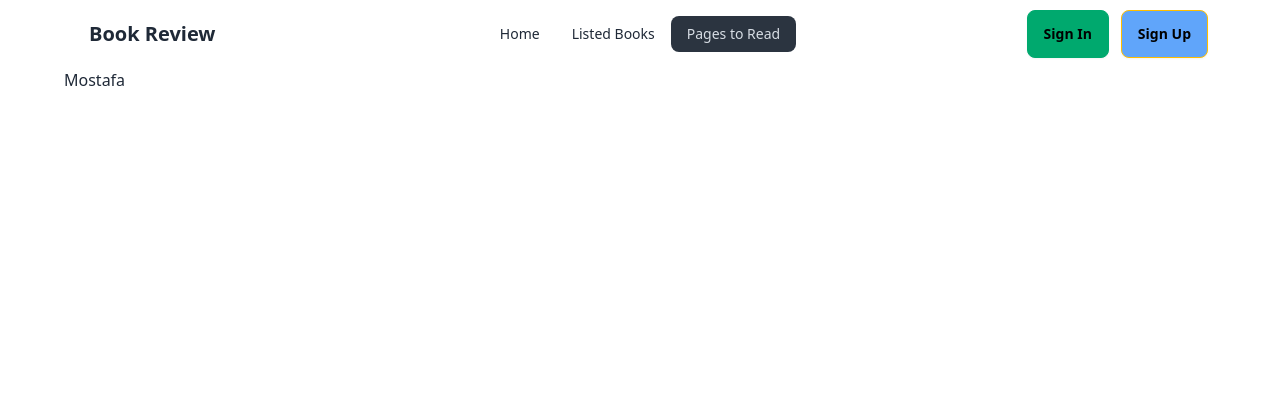
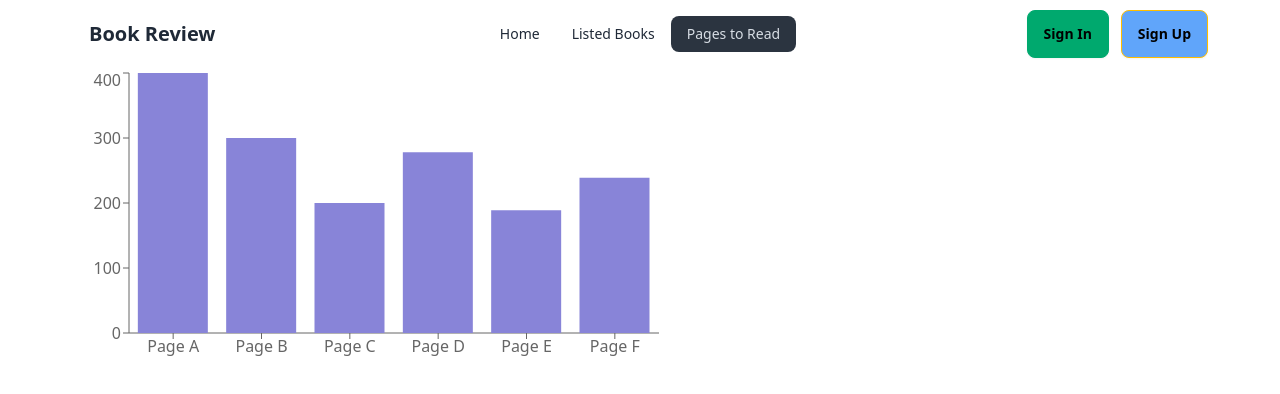
Before and after one commit to IEEEMOSTAFA/A8_Book_Review, a React (Vite) app: page /pagestoread in a window 1280 px wide. Shown: the top 394 px of the page. Built offline with nearby package versions, Linux system fonts and the light colour scheme.

Commit message:
graph successfully added

```diff
--- a/package.json
+++ b/package.json
@@ -15,6 +15,7 @@
     "match-sorter": "^6.3.4",
     "prop-types": "^15.8.1",
     "react": "^18.3.1",
+    "react-charts": "^2.0.0-beta.7",
     "react-dom": "^18.3.1",
     "react-icons": "^5.3.0",
     "react-router-dom": "^6.26.2",
--- a/src/components/PagesToRead/PagesToRead.jsx
+++ b/src/components/PagesToRead/PagesToRead.jsx
@@ -1,23 +1,49 @@
 import React from 'react';
-// import { BarChart } from '@mui/x-charts/BarChart';
+import { BarChart, Bar, XAxis, YAxis, Tooltip } from 'recharts';
+const PagesToRead = () => {
+    const data = [
+        { name: 'Page A', uv: 400, pv: 2400, amt: 2400 },
+        { name: 'Page B', uv: 300, pv: 1398, amt: 2210 },
+        { name: 'Page C', uv: 200, pv: 9800, amt: 2290 },
+        { name: 'Page D', uv: 278, pv: 3908, amt: 2000 },
+        { name: 'Page E', uv: 189, pv: 4800, amt: 2181 },
+        { name: 'Page F', uv: 239, pv: 3800, amt: 2500 }
+    ];
 
-const PagesToRead = () => {
-  return (
+    function getIntroOfPage(label) {
+        switch (label) {
+            case 'Page A': return 'Page A is about men\'s clothing';
+            case 'Page B': return 'Page B is about women\'s dress';
+            case 'Page C': return 'Page C is about women\'s bag';
+            case 'Page D': return 'Page D is about household goods';
+            case 'Page E': return 'Page E is about food';
+            case 'Page F': return 'Page F is about baby food';
+            default: return '';
+        }
+    }
 
-  //   <BarChart
-  //   series={[
-  //     { data: [35, 44, 24, 34], label: 'Series 1' },
-  //     { data: [51, 6, 49, 30], label: 'Series 2' },
-  //     { data: [15, 25, 30, 50], label: 'Series 3' },
-  //     { data: [60, 50, 15, 25], label: 'Series 4' },
-  //   ]}
-  //   xAxis={[{ data: ['Q1', 'Q2', 'Q3', 'Q4'], scaleType: 'band', label: 'Quarters' }]}
-  //   height={290}
-  //   margin={{ top: 10, bottom: 30, left: 40, right: 10 }}
-  // />
-  <p>Mostafa</p>
-
-  );
+    function CustomTooltip({ payload, label, active }) {
+        if (active && payload && payload.length) {
+            return (
+                <div className="custom-tooltip">
+                    <p className="label">{`${label} : ${payload[0].value}`}</p>
+                    <p className="intro">{getIntroOfPage(label)}</p>
+                    <p className="desc">Anything you want can be displayed here.</p>
+                </div>
+            );
+        }
+        return null;
+    }
+    return (
+        <div>
+            <BarChart width={600} height={300} data={data}>
+                <XAxis dataKey="name" />
+                <YAxis />
+                <Tooltip content={<CustomTooltip />} />
+                <Bar dataKey="uv" fill="#8884d8" />
+            </BarChart>
+        </div>
+    );
 };
 
 export default PagesToRead;
--- a/src/main.jsx
+++ b/src/main.jsx
@@ -10,7 +10,9 @@ import Errorpage from './components/Errorpage/Errorpage';
 import Home from './components/Home/Home';
 import BookDetails from './components/BookDetails/BookDetails';
 import ListedBooks from './components/ListedBooks/ListedBooks';
+import { element } from 'prop-types';
 import PagesToRead from './components/PagesToRead/PagesToRead';
+// import renderBarChart from './components/renderBarChart/renderBarChart';
 
 const router = createBrowserRouter([
   {
@@ -34,7 +36,7 @@ const router = createBrowserRouter([
       },
       // {
       //   path: '/pages-to-read',
-      //   element: <PagesToRead></PagesToRead>, // Add a comma here
+      //   element:<testChart
       //   loader: () => fetch('/books.json') //warning: only load the data you need; do not load all the data
       // },
 
@@ -49,6 +51,7 @@ const router = createBrowserRouter([
           const books = await response.json();
           return books;
         },
+        // s
 
       }
 
```
Also changed, not shown: 1 other file (tests, documents, lock files or other folders).
